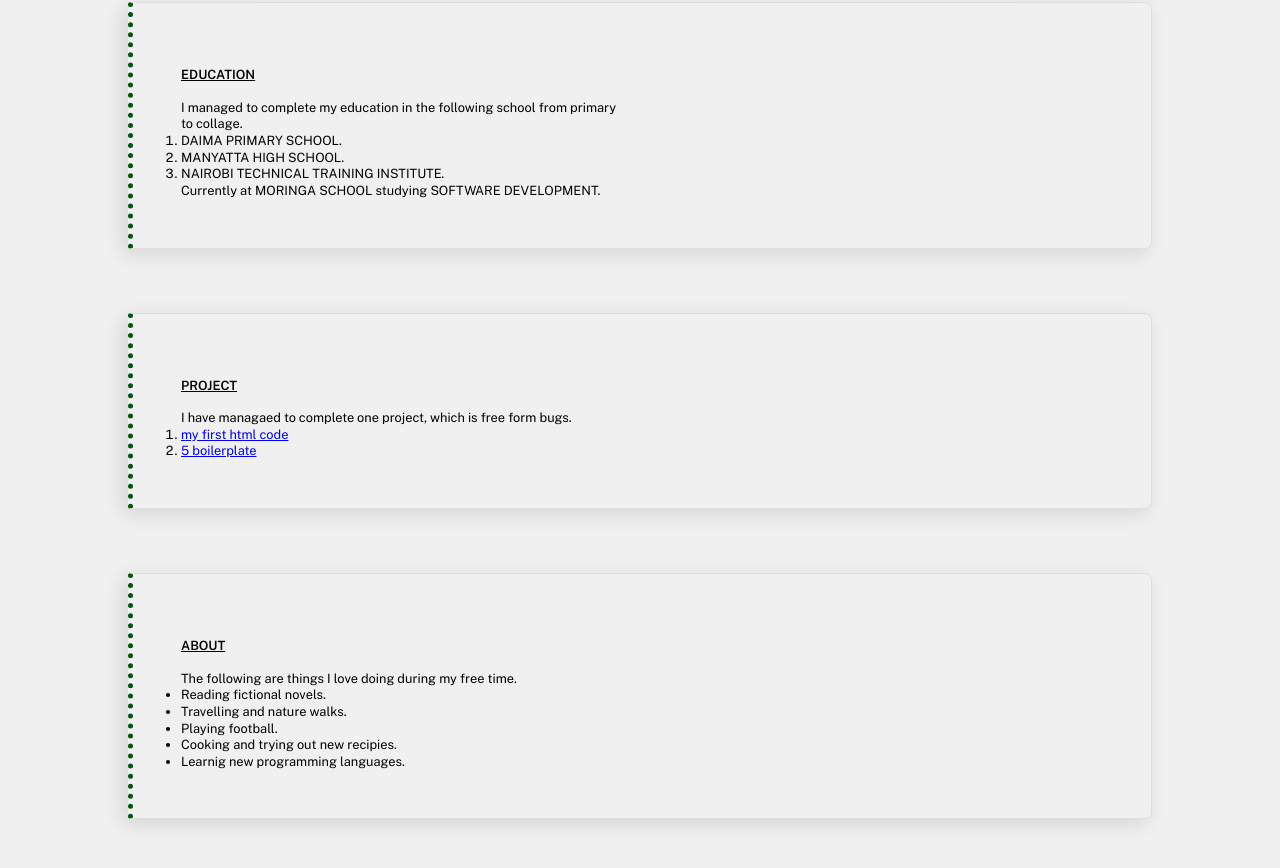
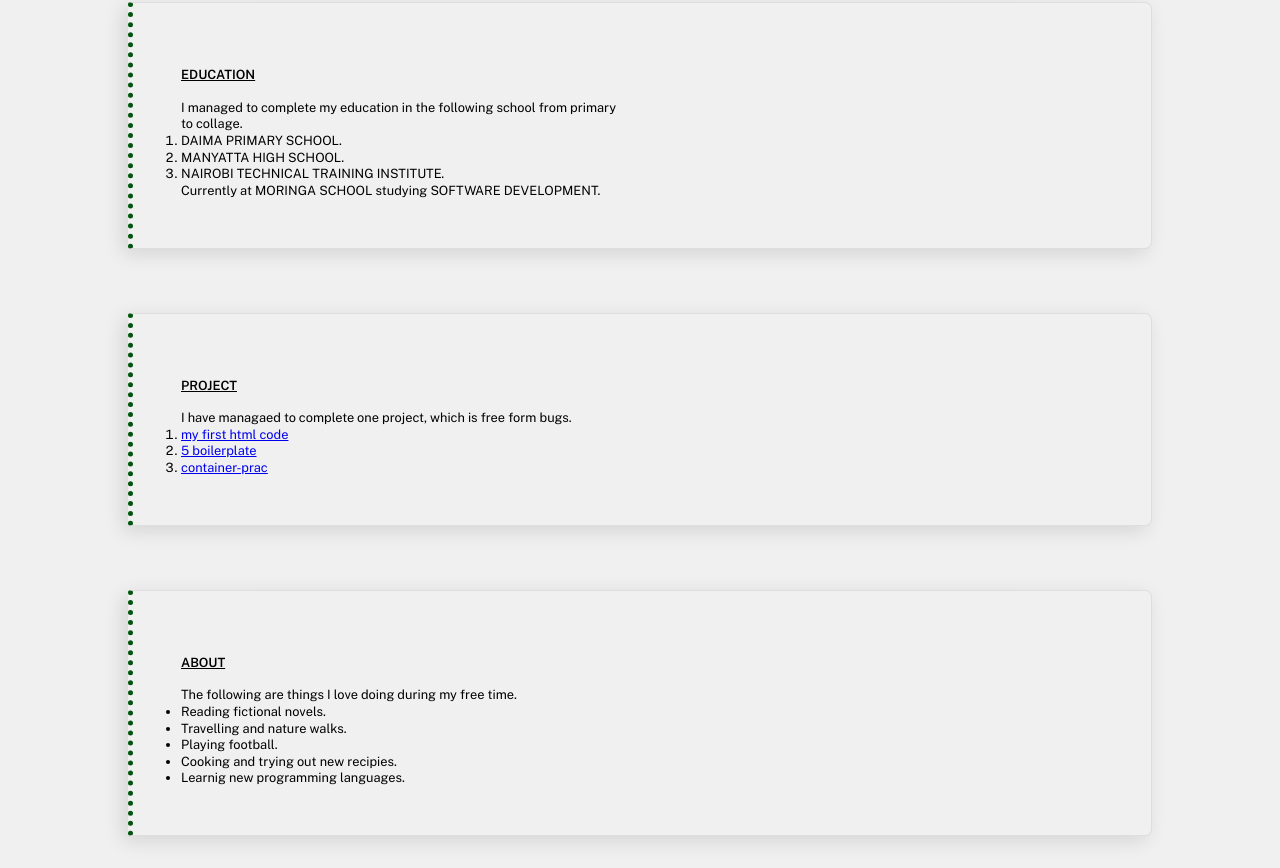
Before and after one commit to haimy254/portfilio-1, a plain HTML site: page index.html in a window 1280 px wide. Shown: the part 1003-1871 px from the top of the page. Drawn offline with nearby package versions, Linux system fonts and the light colour scheme; files whose address does not match are found by name; a web font is replaced by a local one.

Commit message:
added link

```diff
--- a/index.html
+++ b/index.html
@@ -46,6 +46,7 @@
 <ol>
       <li><a href="https://haimy254.github.io/haimy254/"> my first html code</a></li>
       <li><a href="https://haimy254.github.io/haimy254/">5 boilerplate</a></li>
+      <li><a href=" https://haimy254.github.io/container-prac/">container-prac</a></li>
 </ol>
             </div>
         </section>
```
